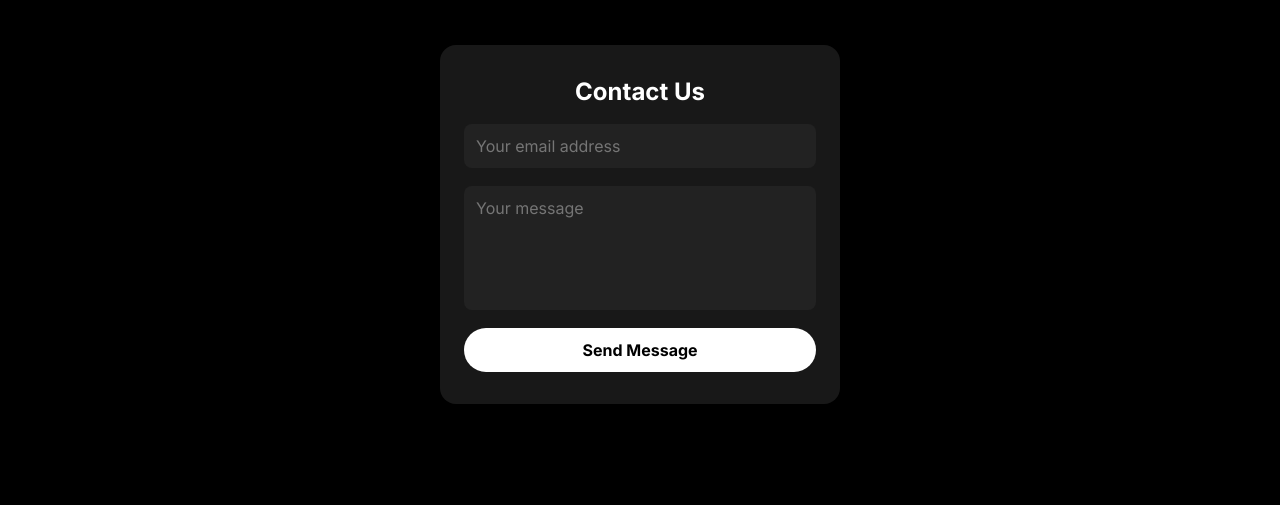
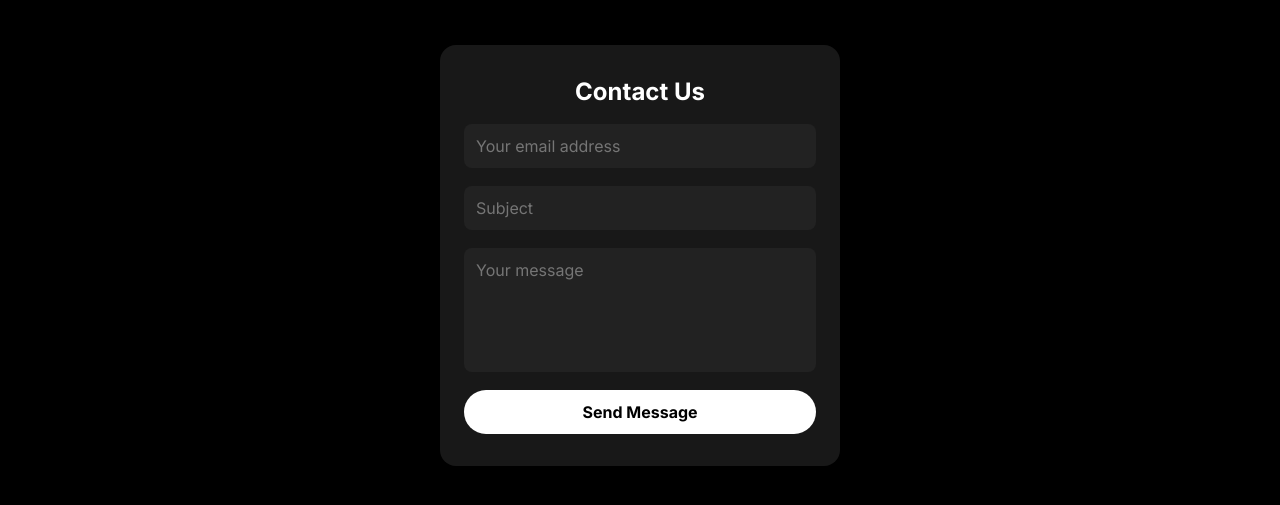
Before and after one commit to oagamesss/oagames.github.io, a plain HTML site: page contact.html in a window 1280 px wide. Shown: the part 65-570 px from the top of the page. Drawn offline with Linux system fonts and the light colour scheme.

Commit message:
Update contact.html

```diff
--- a/contact.html
+++ b/contact.html
@@ -216,6 +216,7 @@
     <div class="contact-title">Contact Us</div>
     <form class="contact-form" id="contactForm">
       <input type="email" name="email" id="email" placeholder="Your email address" required />
+      <input type="text" name="subject" id="subject" placeholder="Subject" required />
       <textarea name="message" id="message" rows="5" placeholder="Your message" required></textarea>
       <button type="submit">Send Message</button>
     </form>
```
